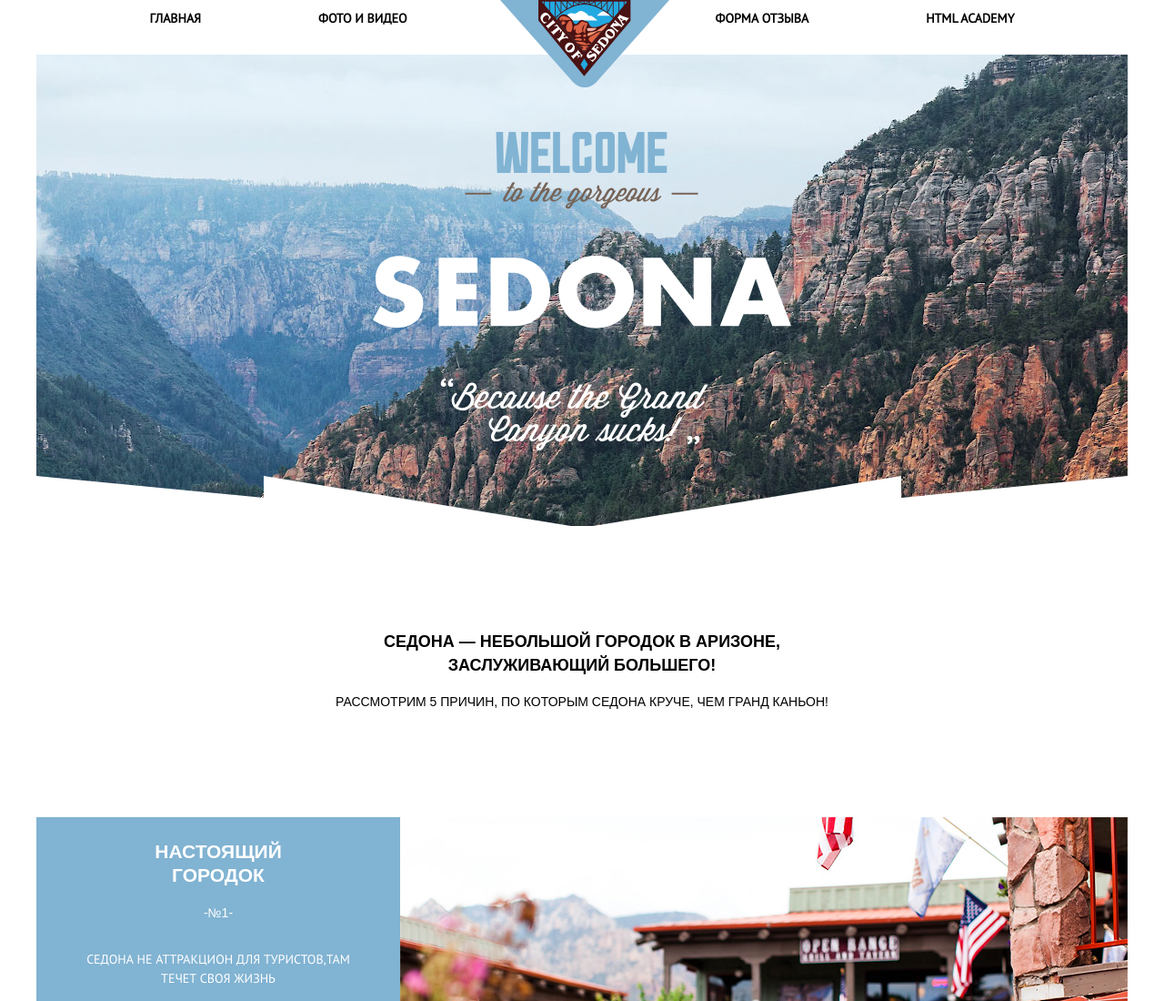
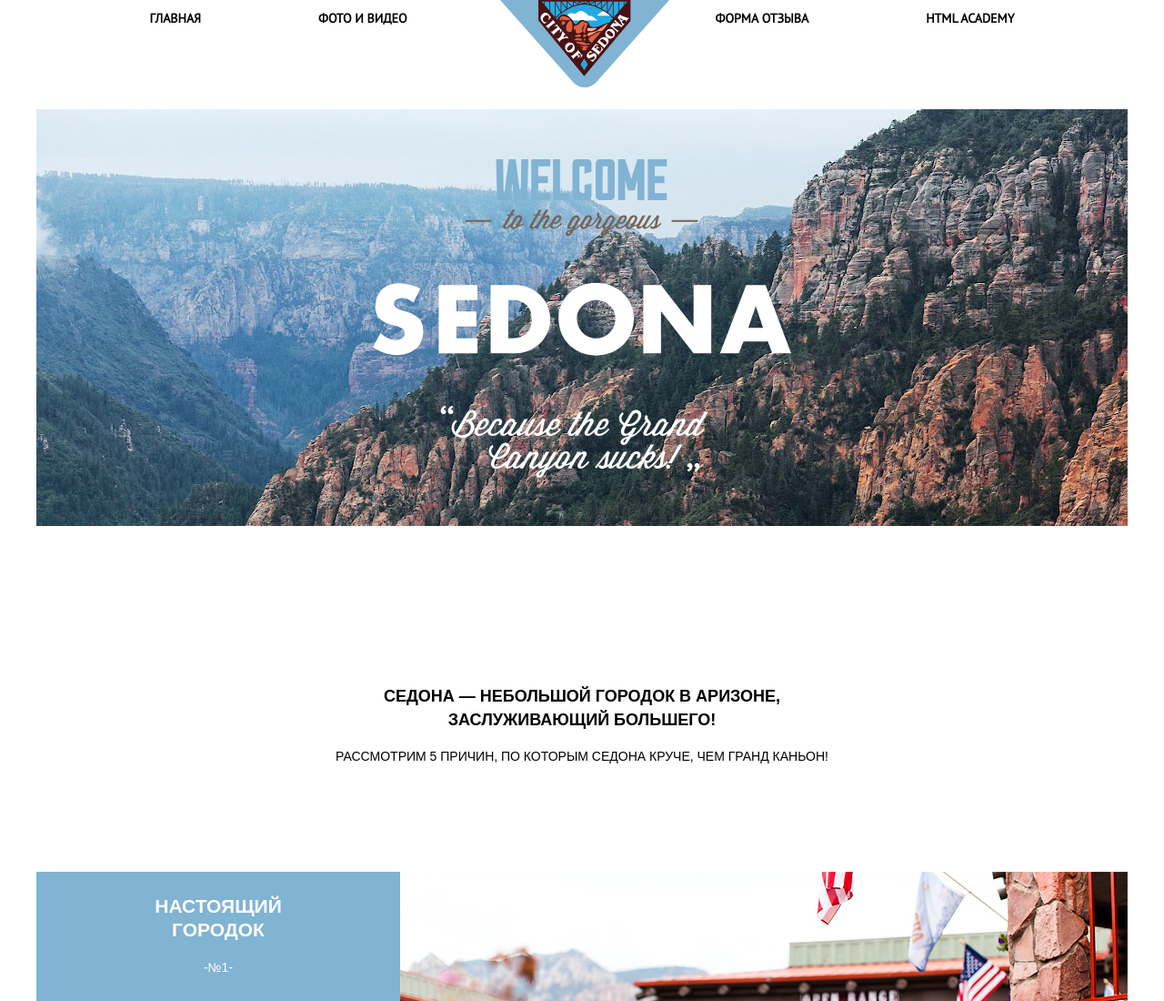
Before and after one commit to Katarios2015/sedona-new, a website: page source/index.html in a window 1280 px wide. Shown: the top 1100 px of the page at 91% size. Drawn offline with nearby package versions, Linux system fonts and the light colour scheme; files that its build step writes are made by us from their sources.

Commit message:
Исправляет фон и позиционирование логотипа

```diff
--- a/source/less/logo.less
+++ b/source/less/logo.less
@@ -3,7 +3,8 @@
   flex-direction: column;
   margin: 0 auto;
   width: 320px;
-  height: 450px;
+  height: 390px;
+  padding-top: 60px;
   background-image:
   url("../img/bg-intro-triangle-mobile.svg"),
   url("../img/text-sedona-index.svg"),
@@ -11,10 +12,15 @@
   background-repeat: no-repeat;
   background-size: 320px,280px,auto;
   background-position: left 0 bottom 3px, left 21px top 147px, left -217px bottom 3px;
+  background-clip: content-box;
 }
 
 .logo__link {
-  .text-align-center;
+  width: 104px;
+  height: 84px;
+  position: relative;
+  top: -16%;
+  left: 37%;
 }
 
 @media (min-width: @tablet-width) {
```
